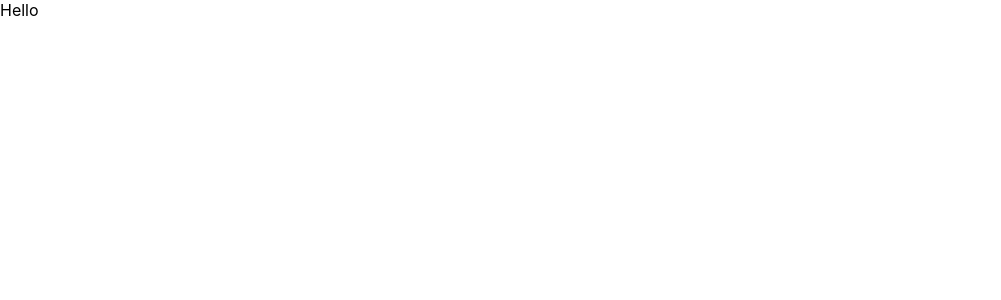
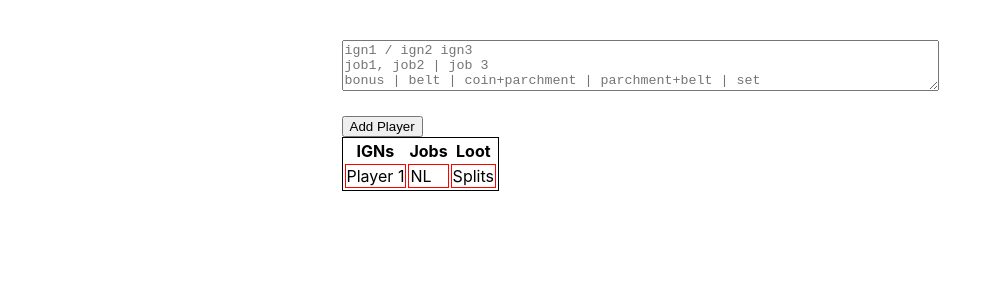
Before and after one commit to BoredX/vl-organizer, a React (Create React App) app: page / in a window 1280 px wide. Shown: the top 300 px of the page, without its empty margins (0-1001 px from the left). Built offline with nearby package versions, Linux system fonts and the light colour scheme.

Commit message:
Add some initial components

```diff
--- a/package.json
+++ b/package.json
@@ -6,6 +6,7 @@
     "@testing-library/jest-dom": "^5.16.5",
     "@testing-library/react": "^13.4.0",
     "@testing-library/user-event": "^13.5.0",
+    "eslint-config-wesbos": "^3.2.3",
     "react": "^18.2.0",
     "react-dom": "^18.2.0",
     "react-scripts": "5.0.1",
@@ -19,8 +20,7 @@
   },
   "eslintConfig": {
     "extends": [
-      "react-app",
-      "react-app/jest"
+      "wesbos"
     ]
   },
   "browserslist": {
--- a/src/App.js
+++ b/src/App.js
@@ -1,7 +1,10 @@
+import PlayerArea from './components/PlayerArea';
+import './index.css';
+
 function App() {
   return (
-    <div className="App">
-      Hello
+    <div className="container">
+      <PlayerArea />
     </div>
   );
 }
--- /dev/null
+++ b/src/components/AddPlayerButton.js
@@ -0,0 +1,5 @@
+function AddPlayerButton() {
+  return <button type="button">Add Player</button>;
+}
+
+export default AddPlayerButton;
--- /dev/null
+++ b/src/components/PlayerArea.js
@@ -0,0 +1,16 @@
+import AddPlayerButton from './AddPlayerButton';
+import PlayerForm from './PlayerForm';
+import Players from './Players';
+
+function PlayerArea() {
+  return (
+    <div>
+      <PlayerForm />
+      <br />
+      <AddPlayerButton />
+      <Players />
+    </div>
+  );
+}
+
+export default PlayerArea;
--- /dev/null
+++ b/src/components/PlayerForm.js
@@ -0,0 +1,18 @@
+function PlayerForm() {
+  return (
+    <div>
+      <div>
+        <textarea
+          cols="72"
+          rows="3"
+          placeholder="ign1 / ign2 ign3
+job1, job2 | job 3
+bonus | belt | coin+parchment | parchment+belt | set
+"
+        />
+      </div>
+    </div>
+  );
+}
+
+export default PlayerForm;
--- /dev/null
+++ b/src/components/Players.js
@@ -0,0 +1,20 @@
+function Players() {
+  return (
+    <div className="player-list">
+      <table>
+        <tr>
+          <th>IGNs</th>
+          <th>Jobs</th>
+          <th>Loot</th>
+        </tr>
+        <tr>
+          <td>Player 1</td>
+          <td>NL</td>
+          <td>Splits</td>
+        </tr>
+      </table>
+    </div>
+  );
+}
+
+export default Players;
--- a/src/index.css
+++ b/src/index.css
@@ -11,3 +11,20 @@ code {
   font-family: source-code-pro, Menlo, Monaco, Consolas, 'Courier New',
     monospace;
 }
+
+.container {
+  margin: 40px;
+  display: flex;
+  align-items: center;
+  justify-content: center;
+  flex-direction: column;
+}
+
+.player-list>table {
+  border: 1px solid black;
+}
+
+.player-list>th,
+td {
+  border: 1px solid red;
+}
--- a/src/reportWebVitals.js
+++ b/src/reportWebVitals.js
@@ -1,4 +1,4 @@
-const reportWebVitals = onPerfEntry => {
+const reportWebVitals = (onPerfEntry) => {
   if (onPerfEntry && onPerfEntry instanceof Function) {
     import('web-vitals').then(({ getCLS, getFID, getFCP, getLCP, getTTFB }) => {
       getCLS(onPerfEntry);
```
Also changed, not shown: 1 other file (tests, documents, lock files or other folders).
